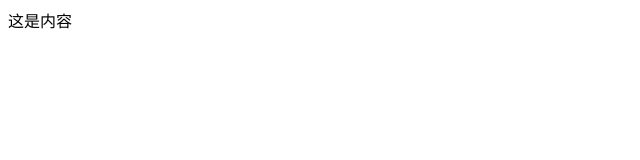
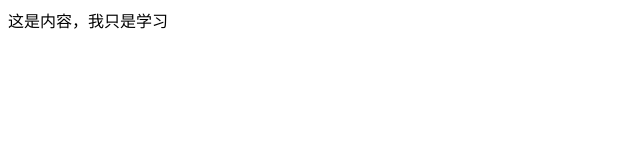
Before and after one commit to caiyongshun/wodexiangmu, a plain HTML site: page index.html in a window 1280 px wide. Shown: the whole page, without its empty margins (0-640 px from the left). Drawn offline with Linux system fonts and the light colour scheme.

Commit message:
Update index.html

```diff
--- a/index.html
+++ b/index.html
@@ -1,5 +1,5 @@
 <!DOCTYPE html>
 <html>
 <title>我的第一个页面</title>
-这是内容
+这是内容，我只是学习
 </html>
```
